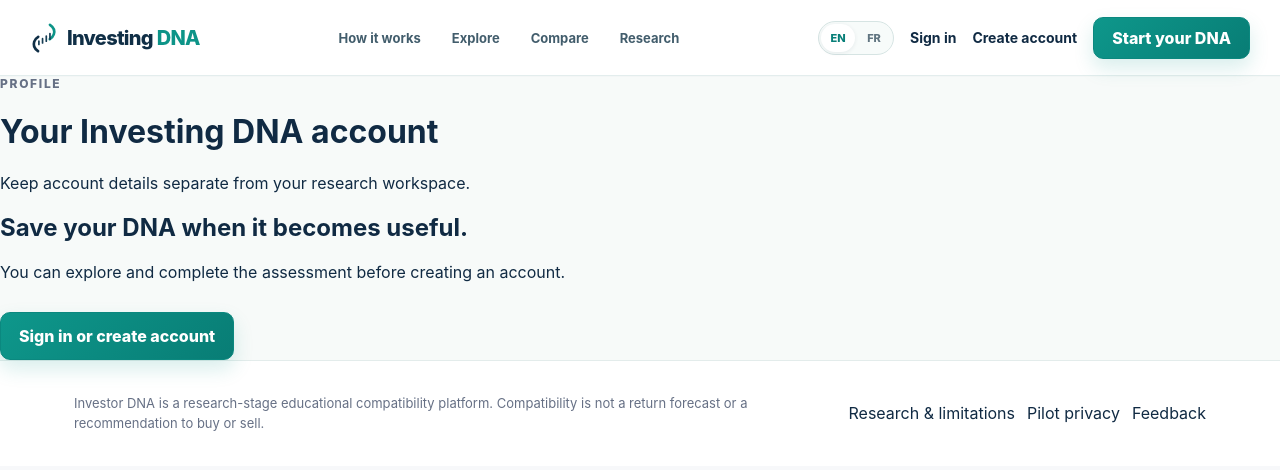
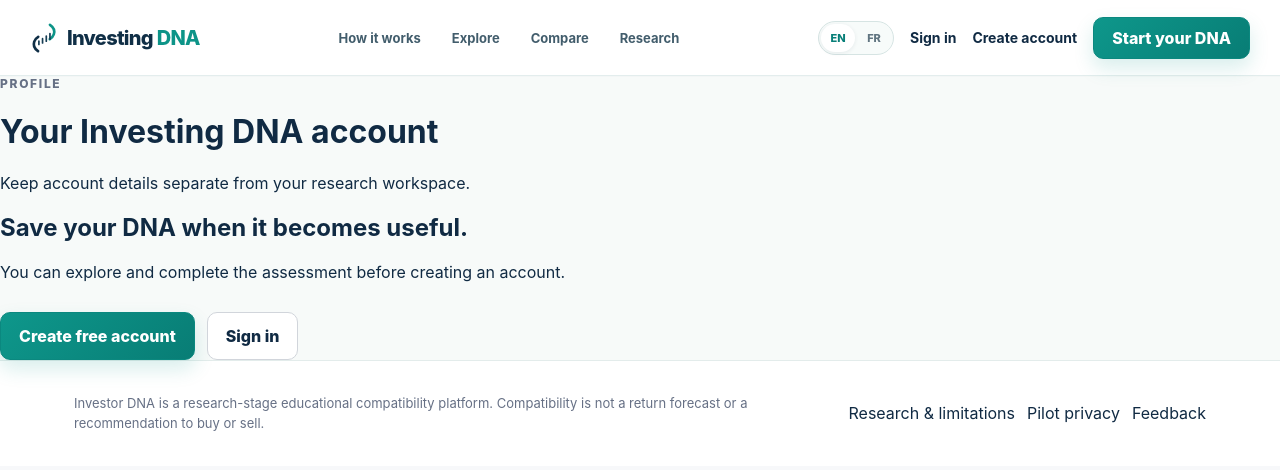
Before and after one commit to mahdikakavandkordi-droid/Investing-dnav1, a Next.js app: page /account in a window 1280 px wide. Shown: the top 470 px of the page. Built offline with nearby package versions, Linux system fonts and the light colour scheme; no server answers.

Commit message:
Separate account creation from sign in

```diff
--- a/app/account/page.tsx
+++ b/app/account/page.tsx
@@ -52,7 +52,7 @@ export default function AccountPage(){
    </>:<section className="mobile-account-card">
     <h2>{pick("Save your DNA when it becomes useful.","Enregistrez votre DNA lorsque cela devient utile.")}</h2>
     <p>{pick("You can explore and complete the assessment before creating an account.","Vous pouvez explorer et terminer l’évaluation avant de créer un compte.")}</p>
-    <div className="actions"><Link className="btn primary" href="/profile">{pick("Sign in or create account","Se connecter ou créer un compte")}</Link></div>
+    <div className="actions"><Link className="btn primary" href="/signup">{pick("Create free account","Créer un compte gratuit")}</Link><Link className="btn" href="/login">{pick("Sign in","Connexion")}</Link></div>
    </section>}
    {error&&<div className="notice" role="alert">{error}</div>}
   </div>
```
